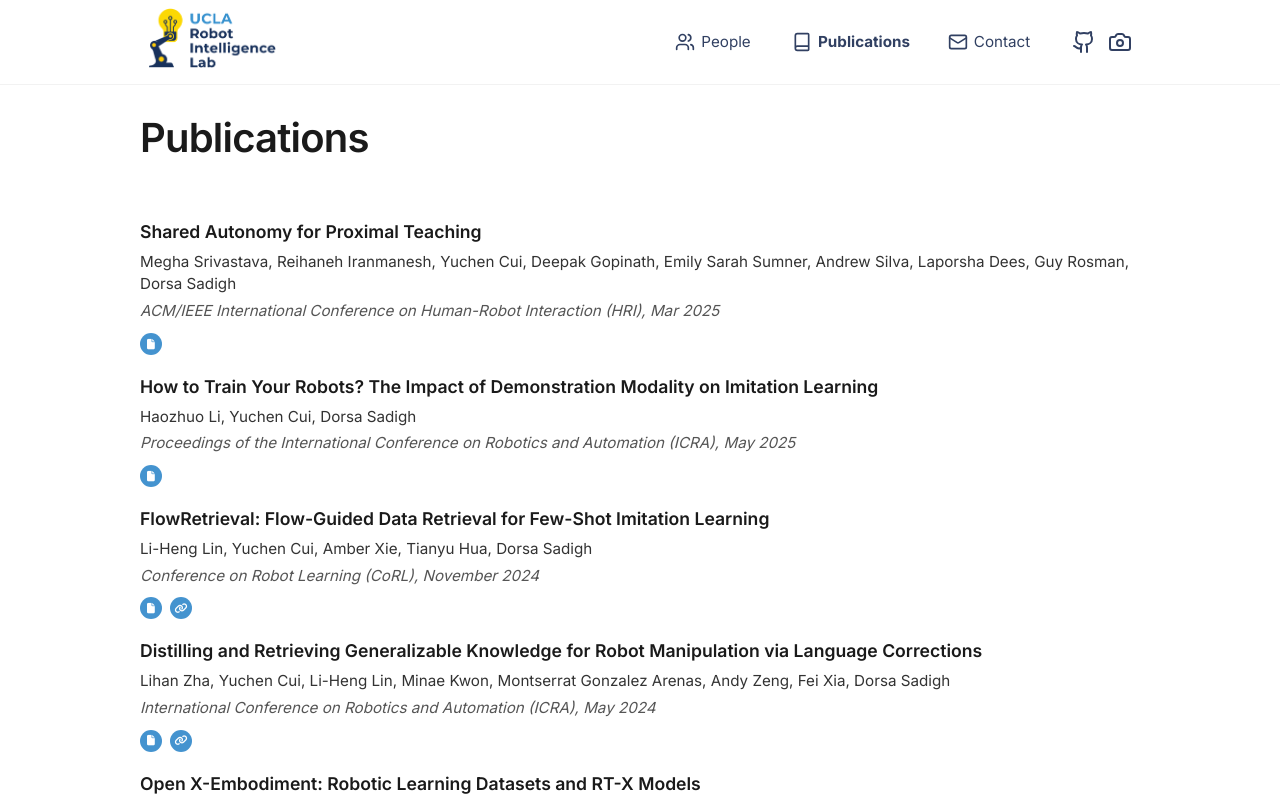
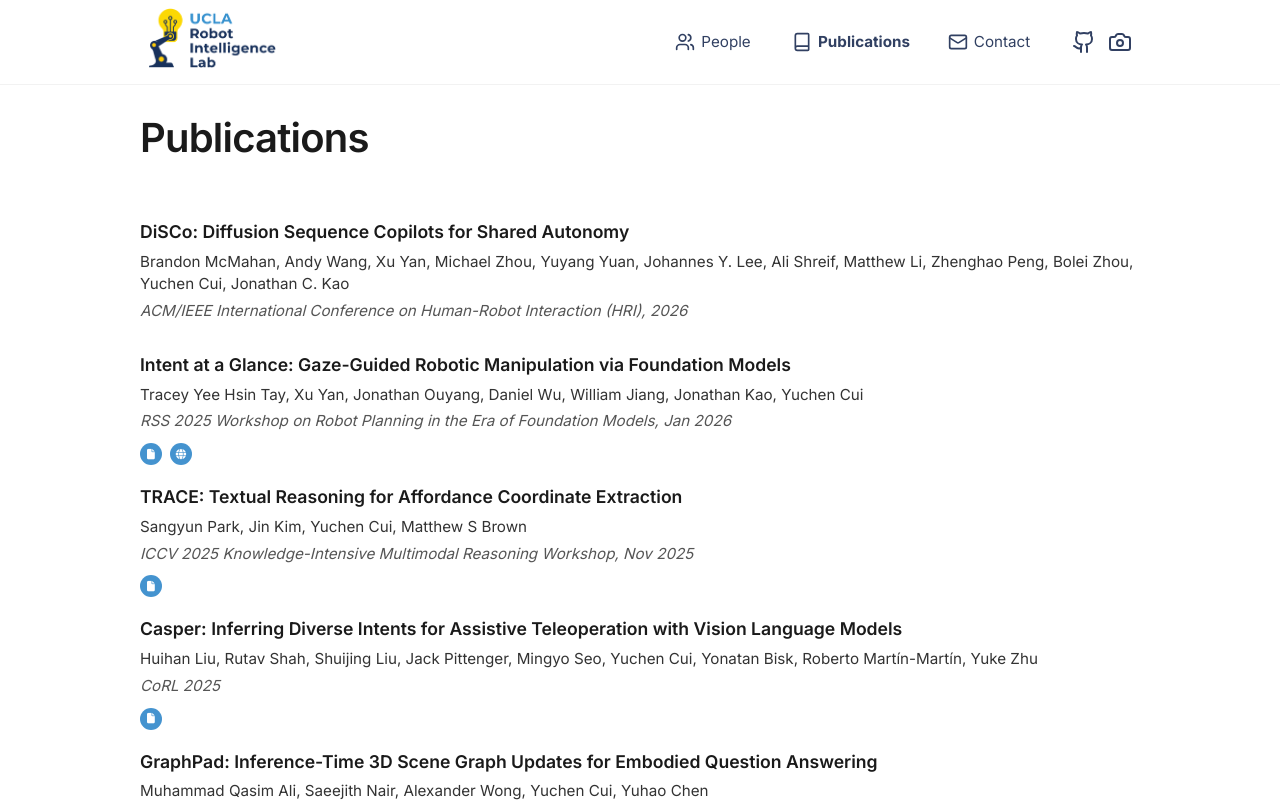
Before and after one commit to UCLA-Robot-Intelligence-Lab/UCLA-Robot-Intelligence-Lab.github.io, a SvelteKit app: page /publications in a window 1280 px wide. Shown: the top 802 px of the page. Built offline with nearby package versions, Linux system fonts and the light colour scheme.

Commit message:
new papers

```diff
--- a/src/routes/publications/+page.svelte
+++ b/src/routes/publications/+page.svelte
@@ -61,6 +61,85 @@
 
   // Publications
   const publications = [
+    {
+  title: "DiSCo: Diffusion Sequence Copilots for Shared Autonomy",
+  authors:
+    "Brandon McMahan, Andy Wang, Xu Yan, Michael Zhou, Yuyang Yuan, Johannes Y. Lee, Ali Shreif, Matthew Li, Zhenghao Peng, Bolei Zhou, Yuchen Cui, Jonathan C. Kao",
+  venue:
+    "ACM/IEEE International Conference on Human-Robot Interaction (HRI), 2026",
+  links: [],
+},
+    {
+  title:
+    "Intent at a Glance: Gaze-Guided Robotic Manipulation via Foundation Models",
+  authors:
+    "Tracey Yee Hsin Tay, Xu Yan, Jonathan Ouyang, Daniel Wu, William Jiang, Jonathan Kao, Yuchen Cui",
+  venue:
+    "RSS 2025 Workshop on Robot Planning in the Era of Foundation Models, Jan 2026",
+  links: [
+    {
+      text: "paper",
+      url: "https://arxiv.org/abs/2601.05336",
+      icon: "fa-file",
+    },
+    {
+      text: "website",
+      url: "https://gamma0.vercel.app/",
+      icon: "fa-globe",
+    },
+  ],
+},
+{
+  title: "TRACE: Textual Reasoning for Affordance Coordinate Extraction",
+  authors: "Sangyun Park, Jin Kim, Yuchen Cui, Matthew S Brown",
+  venue:
+    "ICCV 2025 Knowledge-Intensive Multimodal Reasoning Workshop, Nov 2025",
+  links: [
+    {
+      text: "paper",
+      url: "https://arxiv.org/abs/2511.01999",
+      icon: "fa-file",
+    },
+  ],
+},
+{
+  title:
+    "Casper: Inferring Diverse Intents for Assistive Teleoperation with Vision Language Models",
+  authors:
+    "Huihan Liu, Rutav Shah, Shuijing Liu, Jack Pittenger, Mingyo Seo, Yuchen Cui, Yonatan Bisk, Roberto Martín-Martín, Yuke Zhu",
+  venue: "CoRL 2025",
+  links: [
+    {
+      text: "paper",
+      url: "https://arxiv.org/abs/2506.14727",
+      icon: "fa-file",
+    },
+  ],
+},
+{
+  title:
+    "GraphPad: Inference-Time 3D Scene Graph Updates for Embodied Question Answering",
+  authors:
+    "Muhammad Qasim Ali, Saeejith Nair, Alexander Wong, Yuchen Cui, Yuhao Chen",
+  venue:
+    "Workshop on 3D-LLM/VLA: Bridging Language, Vision and Action in 3D Environments, Jun 2025",
+  links: [
+    {
+      text: "paper",
+      url: "https://arxiv.org/abs/2506.01174",
+      icon: "fa-file",
+    },
+  ],
+},
+{
+  title:
+    "SAMJAM: Zero-Shot Video Scene Graph Generation for Egocentric Kitchen Videos",
+  authors:
+    "Joshua Li, Fernando Jose Pena Cantu, Emily Yu, Alexander Wong, Yuchen Cui, Yuhao Chen",
+  venue: "Computer Vision and Pattern Recognition Conference (CVPR), 2025",
+  links: [],
+},
+
     {
       title:
         "Shared Autonomy for Proximal Teaching",
```
